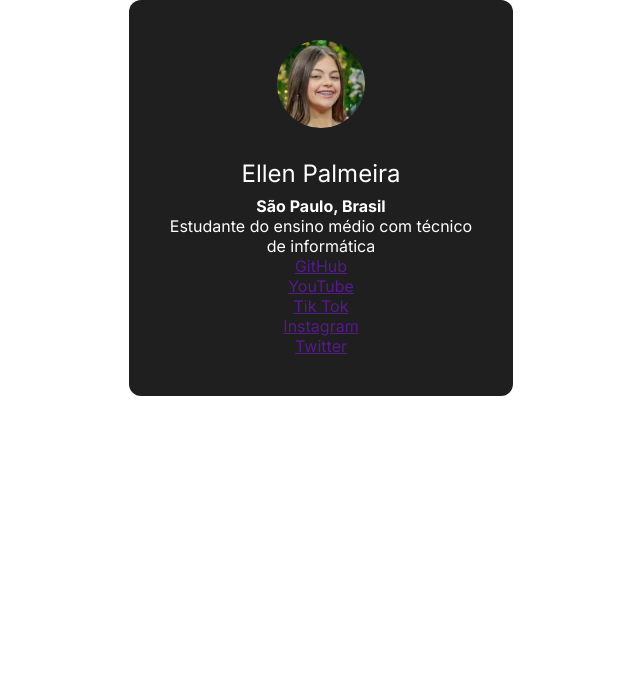
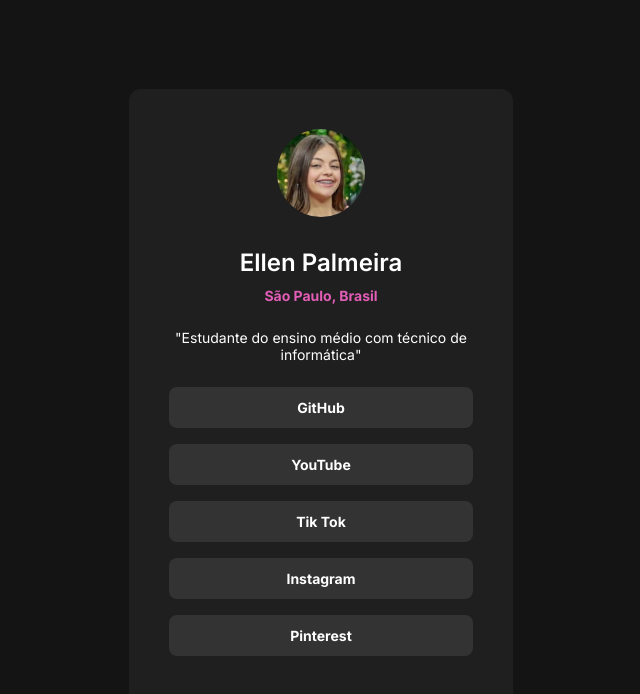
Before and after one commit to ellenpalmeiraaa/link-tree, a plain HTML site: page index.html in a window 1280 px wide. Shown: the whole page, without its empty margins (319-959 px from the left). Drawn offline with Linux system fonts and the light colour scheme.

Commit message:
estilização finalizada e projeto finalizado

```diff
--- a/index.html
+++ b/index.html
@@ -14,23 +14,23 @@
 
     <strong>São Paulo, Brasil</strong>
 
-    <p>Estudante do ensino médio com técnico de informática</p>
+    <p>"Estudante do ensino médio com técnico de informática"</p>
 
     <ul>
       <li>
-        <a href="">GitHub</a>
+        <a href="https://github.com/ellenpalmeiraaa" target="_blank">GitHub</a>
       </li>
       <li>
-        <a href="">YouTube</a>
+        <a href="https://www.youtube.com/@ellenpalmeira6039" target="_blank">YouTube</a>
       </li>
       <li>
-        <a href="">Tik Tok</a>
+        <a href="https://www.tiktok.com/@ellen.palmeira" target="_blank">Tik Tok</a>
       </li>
       <li>
-        <a href="">Instagram</a>
+        <a href="https://www.instagram.com/ellenpalmeiraa/" target="_blank">Instagram</a>
       </li>
       <li>
-        <a href="">Twitter</a>
+        <a href="https://pt.pinterest.com/ellenpalmeira430/" target="_blank">Pinterest</a>
       </li>
     </ul>
   </div>
--- a/style.css
+++ b/style.css
@@ -11,13 +11,12 @@ font-family: "Inter", sans-serif;
     --black: #141414;
     --dark-grey: #1f1f1f;
     --white: #fff;
+    --baby-pink: #e25db6;
+    --grey: #333;
 }
 
-
-
-
 body {
-    background-color: var(--black)
+    background-color: var(--black);
     height: 100vh;
 
     display: flex;
@@ -42,7 +41,7 @@ img{
 
 h1{
 font-size: 24px;
-font-weight: 400;
+font-weight: 600;
 line-height: 150%;
 margin-bottom: 4px;
 }
@@ -51,3 +50,31 @@ margin-bottom: 4px;
 ul,li {
     list-style: none;
 }
+
+strong {
+color: var(--baby-pink);
+font-size: 14px;
+}
+
+p{
+    margin-block: 24px;
+    font-size: 14px;
+}
+
+a {
+ display:block;
+ background-color: var(--grey);
+ margin-bottom: 16px;
+ color: var(--white);
+ text-decoration: none;
+ padding: 12px;
+ font-weight: 700;
+ font-size: 14px;
+ border-radius: 8px;
+}
+
+a:hover {
+background-color: var(--baby-pink);
+color: var(--grey);
+transition: 0.6s;
+}
```
